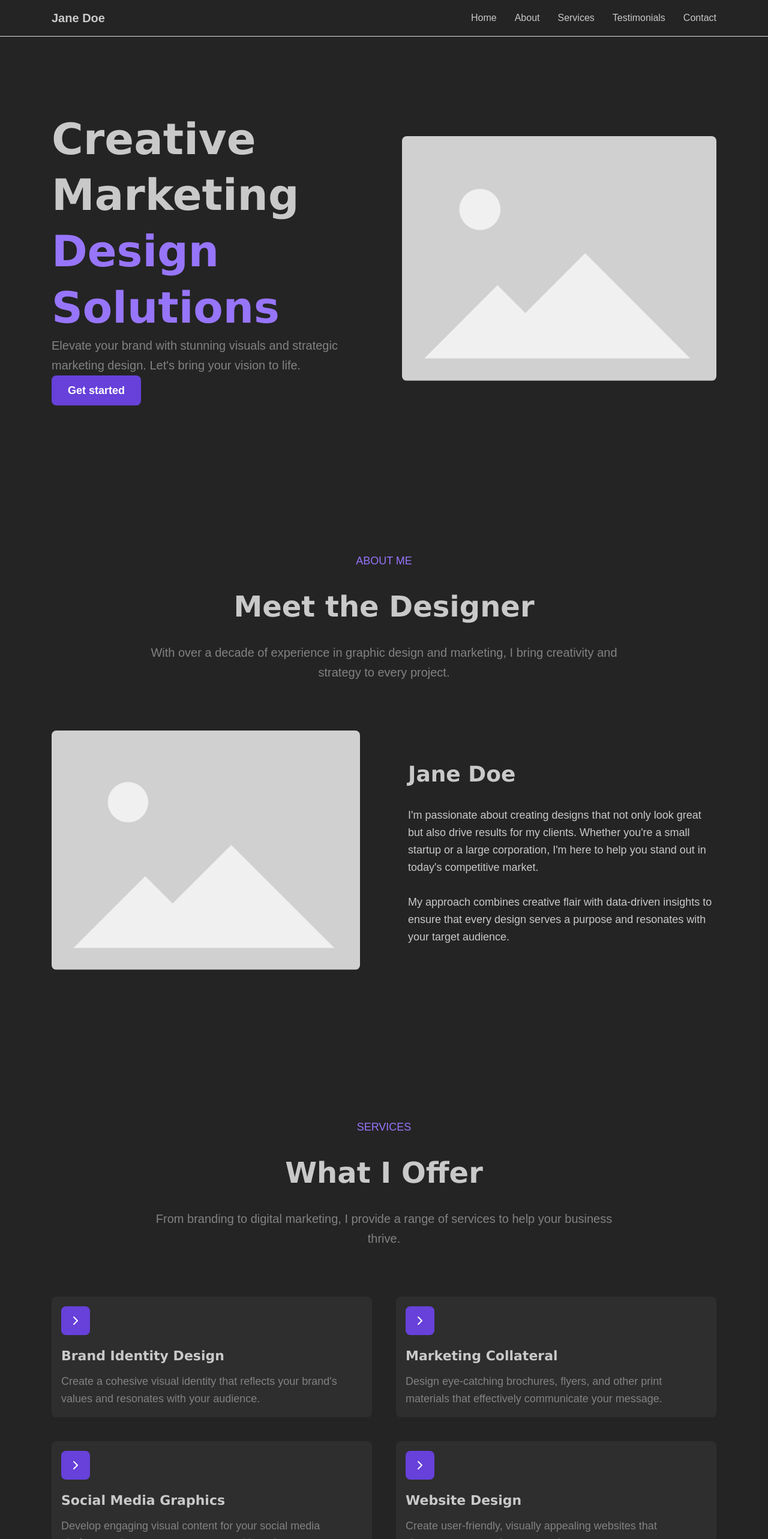
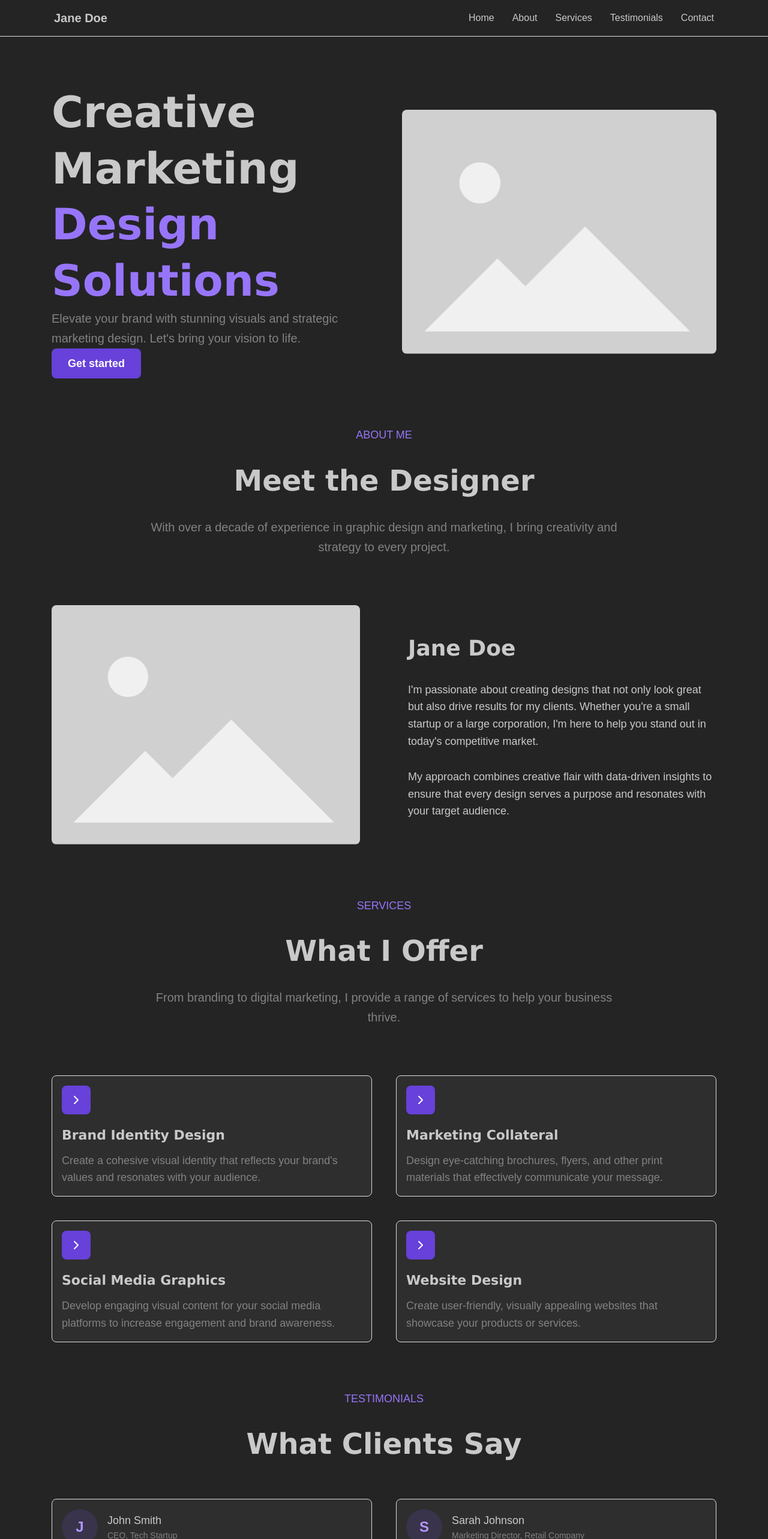
Before and after one commit to mkotik/creativitybyknecht, a React (Create React App) app: page / in a window 1280 px wide. Shown: the top 2566 px of the page at 60% size. Built offline with nearby package versions, Linux system fonts and the light colour scheme.

Commit message:
clean up styling

```diff
--- a/src/components/ContactSection/ContactSection.js
+++ b/src/components/ContactSection/ContactSection.js
@@ -10,7 +10,7 @@ function ContactSection() {
         </Title>
 
         <div className={classes.content}>
-          <Stack gap="lg">
+          <Stack gap="lg" className={classes.content}>
             <div>
               <Title order={2} size="h3">
                 Collaborate
@@ -38,7 +38,7 @@ function ContactSection() {
         </Title>
 
         <div className={classes.content}>
-          <Stack gap="lg">
+          <Stack gap="lg" className={classes.content}>
             <div>
               <Title order={2} size="h3">
                 Los Angeles
--- a/src/components/ContactSection/ContactSection.module.scss
+++ b/src/components/ContactSection/ContactSection.module.scss
@@ -1,20 +1,33 @@
 .wrapper {
-  padding: 120px 0;
+  //   padding: 120px 0;
+  padding-top: 80px;
 }
 
 .section {
   margin-bottom: 80px;
+  display: grid;
+  grid-template-columns: 2fr 1fr 1fr;
+  justify-content: flex-start;
+  gap: 40px;
+  //   padding: 0px 40px;
 }
 
 .content {
   margin-top: 40px;
-  display: grid;
-  grid-template-columns: repeat(auto-fit, minmax(250px, 1fr));
+  //   display: grid;
+  //   grid-template-columns: repeat(auto-fit, minmax(250px, 1fr));
   gap: 40px;
+  display: contents;
 }
 
 .divider {
   height: 1px;
   background-color: var(--mantine-color-dark-4);
   margin: 80px 0;
+  position: relative;
+  left: 0;
 }
+
+.contactWrap {
+  display: flex;
+}
--- a/src/components/Header/Header.js
+++ b/src/components/Header/Header.js
@@ -44,7 +44,7 @@ function Header() {
     <header
       className={`${classes.header} ${opened ? classes.headerOpened : ""}`}
     >
-      <Container size="lg">
+      <Container size="lg" px={{ base: "md", sm: "lg" }}>
         <Group justify="space-between" h="60px">
           <Text size="xl" fw={700} className={classes.logo}>
             Jane Doe
@@ -62,7 +62,6 @@ function Header() {
             hiddenFrom="sm"
           />
         </Group>
-
         {opened && <div className={classes.dropdown}>{items}</div>}
       </Container>
     </header>
--- a/src/components/Header/Header.module.scss
+++ b/src/components/Header/Header.module.scss
@@ -4,6 +4,7 @@
   position: sticky;
   top: 0;
   z-index: 1000;
+  width: 100%;
 }
 
 .burger {
@@ -33,16 +34,14 @@
 }
 
 .dropdown {
-  position: absolute;
-  top: 60px;
-  left: 0;
-  right: 0;
+  position: relative;
   z-index: 999;
   background-color: var(--mantine-color-body);
-  padding: 1rem;
+  padding: 1rem 0;
   border-bottom: 1px solid var(--mantine-color-gray-3);
   display: none;
   text-align: center;
+  margin: 0 calc(var(--mantine-spacing-md) * -1);
 
   @media (max-width: 48em) {
     display: flex;
--- a/src/components/MainSection/MainSection.module.scss
+++ b/src/components/MainSection/MainSection.module.scss
@@ -1,8 +1,9 @@
 .wrapper {
-  min-height: calc(100vh - 60px);
+  // min-height: calc(100vh - 60px);
   display: flex;
   align-items: center;
-  padding: 80px 0;
+  // padding: 80px 0;
+  padding-top: 80px;
 }
 
 .content {
--- a/src/components/MeetSection/MeetSection.module.scss
+++ b/src/components/MeetSection/MeetSection.module.scss
@@ -1,5 +1,6 @@
 .wrapper {
-  padding: 120px 0;
+  // padding: 120px 0;
+  padding-top: 80px;
 }
 
 .header {
--- a/src/components/OfferSection/OfferSection.module.scss
+++ b/src/components/OfferSection/OfferSection.module.scss
@@ -1,5 +1,6 @@
 .wrapper {
-  padding: 120px 0;
+  //   padding: 120px 0;
+  padding-top: 80px;
 }
 
 .header {
@@ -12,8 +13,11 @@
 
 .card {
   padding: 40px;
-  background-color: var(--mantine-color-dark-6);
+  //   background-color: var(--mantine-color-dark-6) !important;
+  //   background-color: red !important;
   transition: transform 0.2s ease;
+  border: 1px solid rgb(225, 222, 222);
+  box-shadow: 0 4px 12px rgba(0, 0, 0, 0.1);
 
   &:hover {
     transform: translateY(-5px);
--- a/src/components/TestimonialSection/TestimonialSection.module.scss
+++ b/src/components/TestimonialSection/TestimonialSection.module.scss
@@ -1,5 +1,5 @@
 .wrapper {
-  padding: 120px 0;
+  padding: 80px 0;
 }
 
 .header {
@@ -16,7 +16,8 @@
 
 .card {
   padding: 40px;
-  background-color: var(--mantine-color-dark-6);
+  border: 1px solid rgb(225, 222, 222);
+  //   background-color: var(--mantine-color-dark-6);
   height: 100%;
   transition: transform 0.2s ease;
 
```
